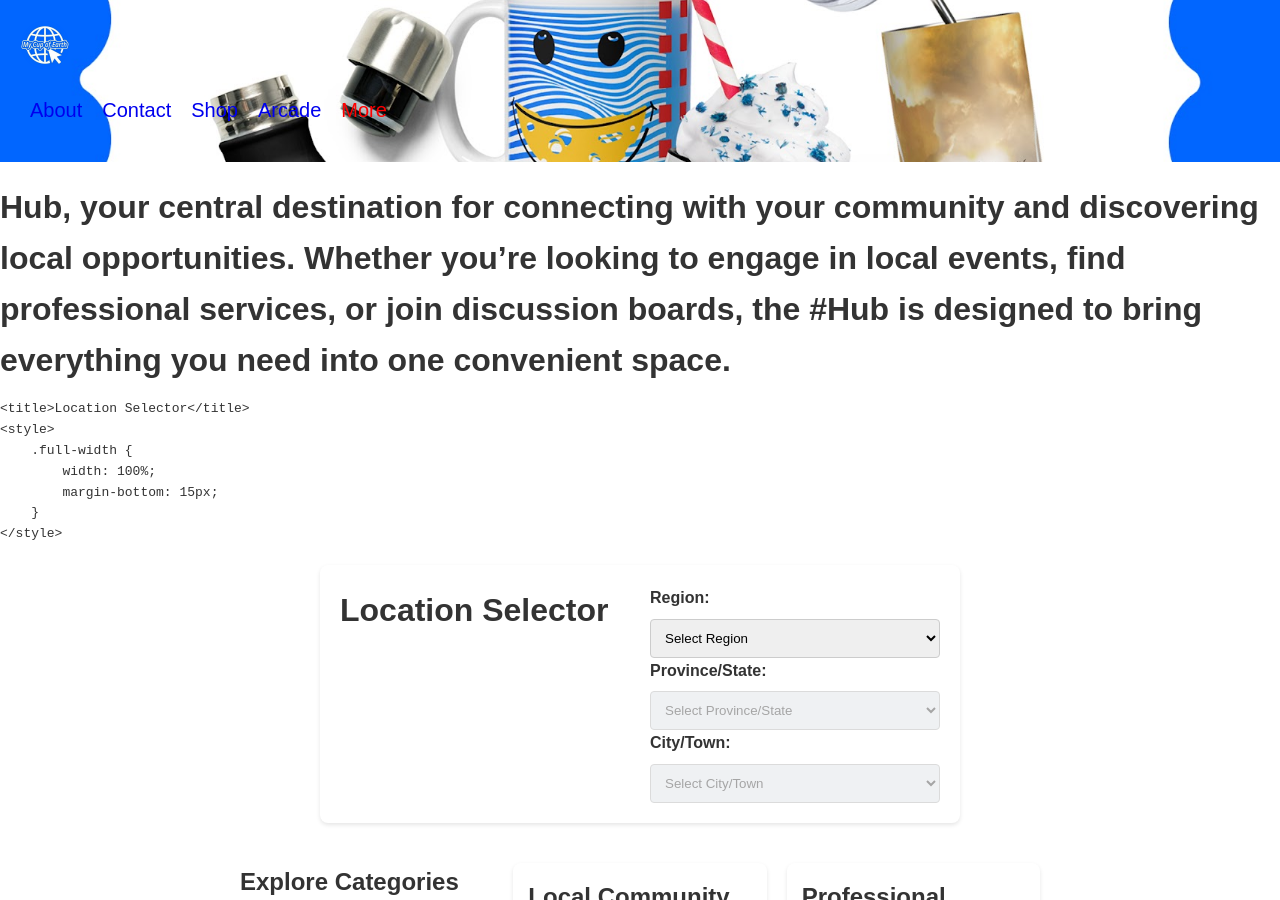
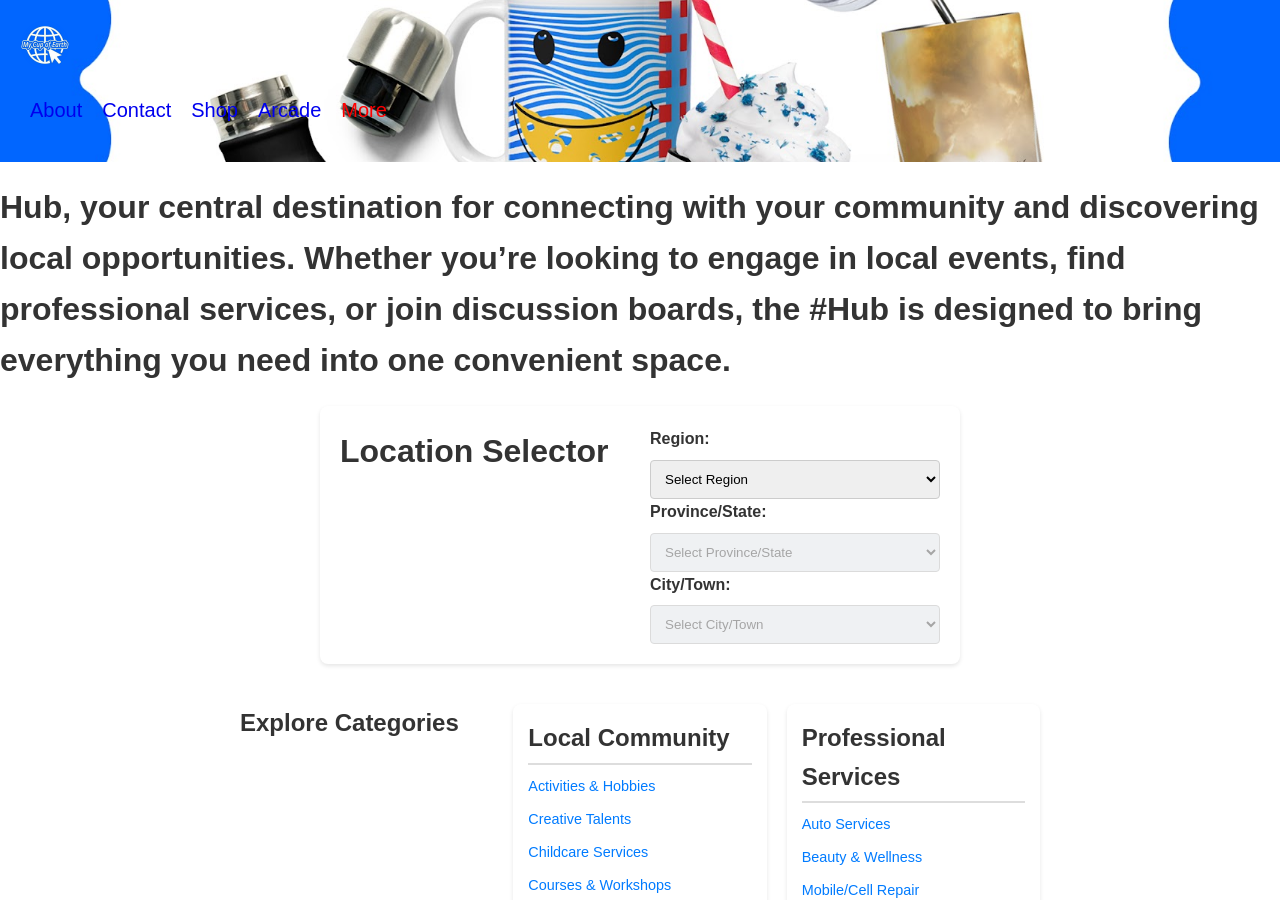
Before and after one commit to m-cochran/Randomerr, a Jekyll site: the page built from hub.md, in a window 1280 px wide and 900 px high. Built offline with Jekyll 4.4.1, drawn with Linux system fonts in a browser that asks for light colours.

Commit message:
Update hub.md

```diff
--- a/hub.md
+++ b/hub.md
@@ -5,17 +5,6 @@ permalink: /hub/
 ---
 
 # Hub, your central destination for connecting with your community and discovering local opportunities. Whether you're looking to engage in local events, find professional services, or join discussion boards, the #Hub is designed to bring everything you need into one convenient space.
-
-
-
-
-    <title>Location Selector</title>
-    <style>
-        .full-width {
-            width: 100%;
-            margin-bottom: 15px;
-        }
-    </style>
 
 
 <div class="container-location">
```
